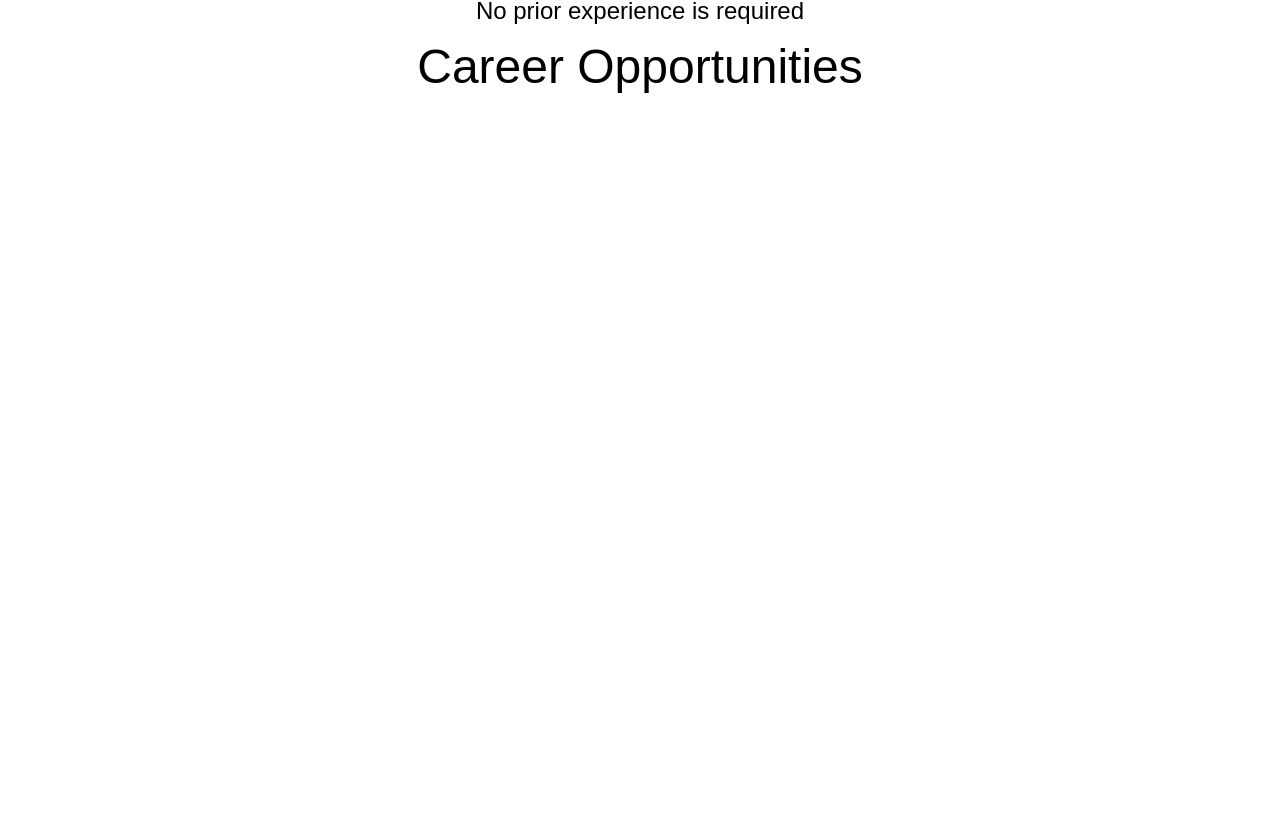
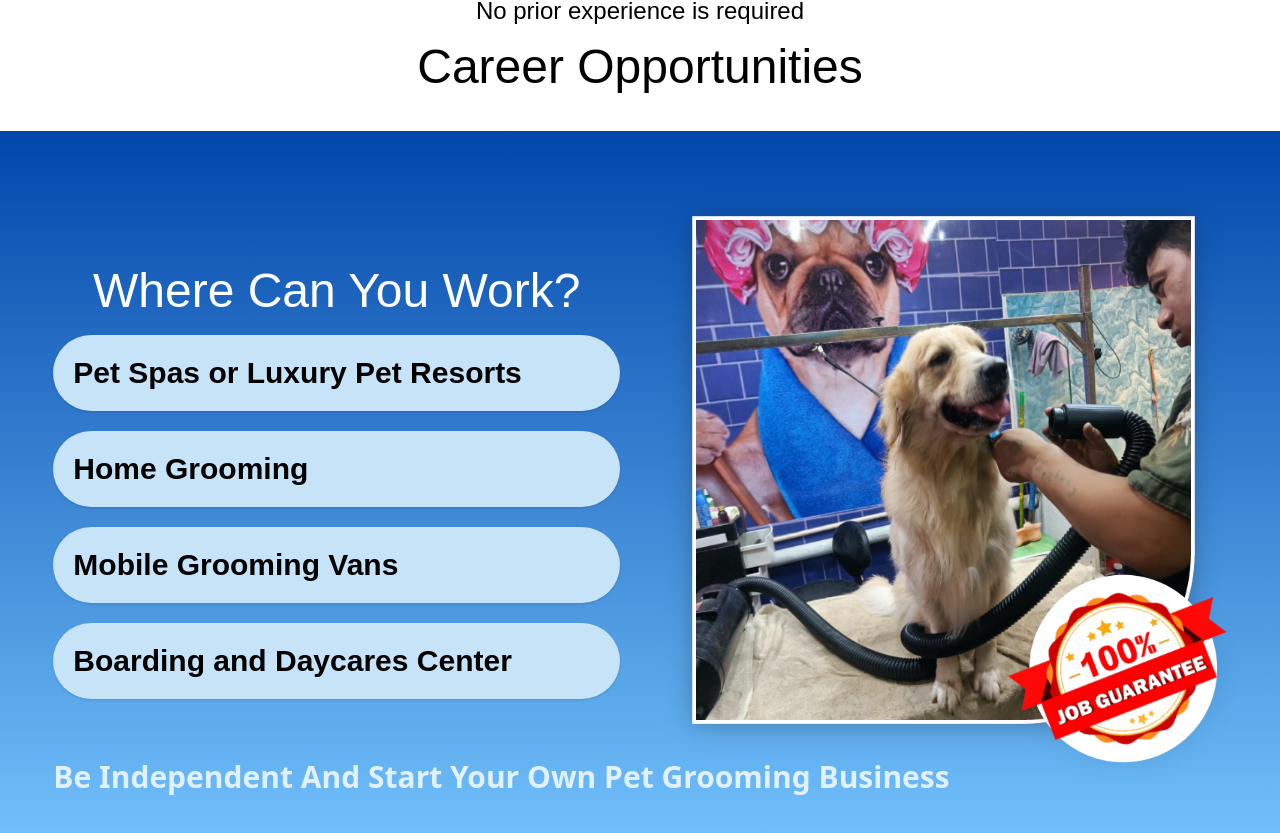
Before and after one commit to sumonDev9/PetGroomingPromo, a React (Vite) app: page / in a window 1280 px wide. Shown: the part 4830-5663 px from the top of the page. Before the commit the page ends 4923 px from the top, so only its background shows below. Built offline with nearby package versions, Linux system fonts and the light colour scheme; a web font is replaced by a local one.

Commit message:
Add career opportunities section with work location options and visual elements

```diff
--- a/src/components/CareerOpportunitySection.jsx
+++ b/src/components/CareerOpportunitySection.jsx
@@ -1,13 +1,55 @@
 import React from 'react';
+import kukurPet from '../assets/kukurPet.png';
+import Add100 from '../assets/100Add.png';
 
 const CareerOpportunitySection = () => {
     return (
         <div>
-            <div className='text-center space-y-4'>
+            {/* heading */}
+            <div className='text-center space-y-4 px-4'>
                 <h1 className='pet-text text-black text-4xl md:text-5xl'>Enrollment Requirements</h1>
                 <p className='pet-text text-[#000000] text-2xl'>No prior experience is required</p>
                 <h2 className='pet-text text-black text-4xl md:text-5xl'>Career Opportunities</h2>
             </div>
+
+            {/* content */}
+                   <div className='bg-gradient-to-b from-[#0047AB] to-[#73C2FB] py-14 mt-10'>
+                    {/* heading text */}
+
+              <div className='w-11/12 mx-auto grid grid-cols-1 lg:grid-cols-2 gap-10 '>
+                  {/* left side contents */}
+                <div className='flex flex-col  space-y-5 mt-20'>
+                    {/* heading */}
+                     <h1 className='pet-text text-white text-4xl md:text-5xl text-center'>
+                        Where Can You Work?
+                    </h1>
+
+                    {/* Pet Spas or Luxury Pet Resorts */}
+                    <div className='relative bg-[#C7E3F8] shadow py-5 rounded-full'>
+                        <p className='text-start px-5 pet-text font-semibold text-xl md:text-3xl text-[#000000]'>Pet Spas or Luxury Pet Resorts</p>
+                    </div>
+                    {/* Dog & Cat Anatomy */}
+                    <div className='relative bg-[#C7E3F8] shadow py-5 rounded-full'>
+                        <p className='text-start px-5 pet-text font-semibold text-xl md:text-3xl text-[#000000]'>Home Grooming</p>
+                    </div>
+                    {/* Mobile Grooming Vans */}
+                    <div className='relative bg-[#C7E3F8] shadow py-5 rounded-full'>
+                        <p className='text-start px-5 pet-text font-semibold text-xl md:text-3xl text-[#000000]'>Mobile Grooming Vans</p>
+                    </div>
+                    {/* Boarding and Daycares Center */}
+                         <div className='relative bg-[#C7E3F8] shadow py-5 rounded-full'>
+                            <p className='text-start pet-text px-5 font-semibold text-xl md:text-3xl text-[#000000]'>Boarding and Daycares Center</p>
+                    </div>
+
+                </div>
+                {/* right side video */}
+                <div className='relative'>
+                    <img src={kukurPet} className='w-full h-full' alt="courseModules" />
+                    <img src={Add100} className='absolute -right-10 -bottom-10 w-48 md:w-72' alt="100Add" />
+                </div>
+              </div>
+              <p className='text-white/80 text-xl md:text-3xl font-bold w-11/12 mx-auto mt-5 md:mt-0'>Be Independent And  Start Your Own Pet Grooming Business</p>
+        </div>
         </div>
     );
 };
```
